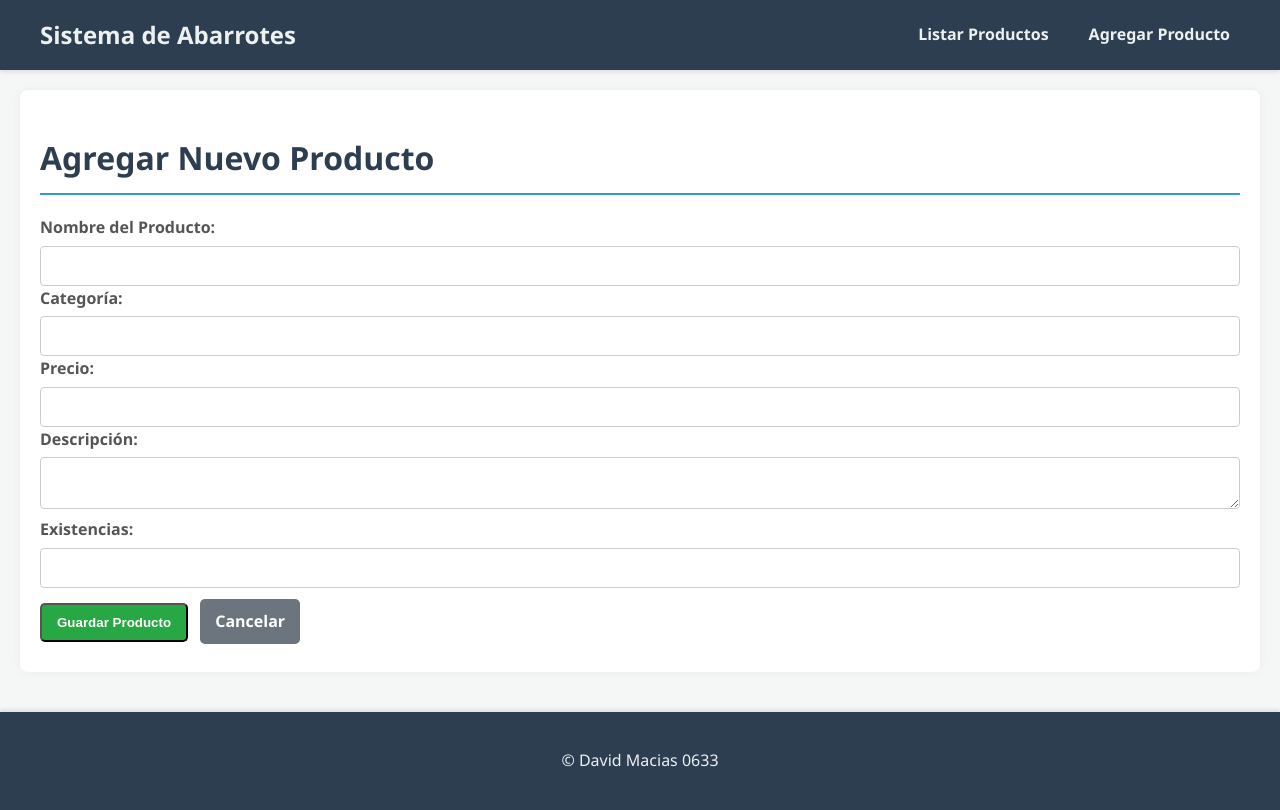
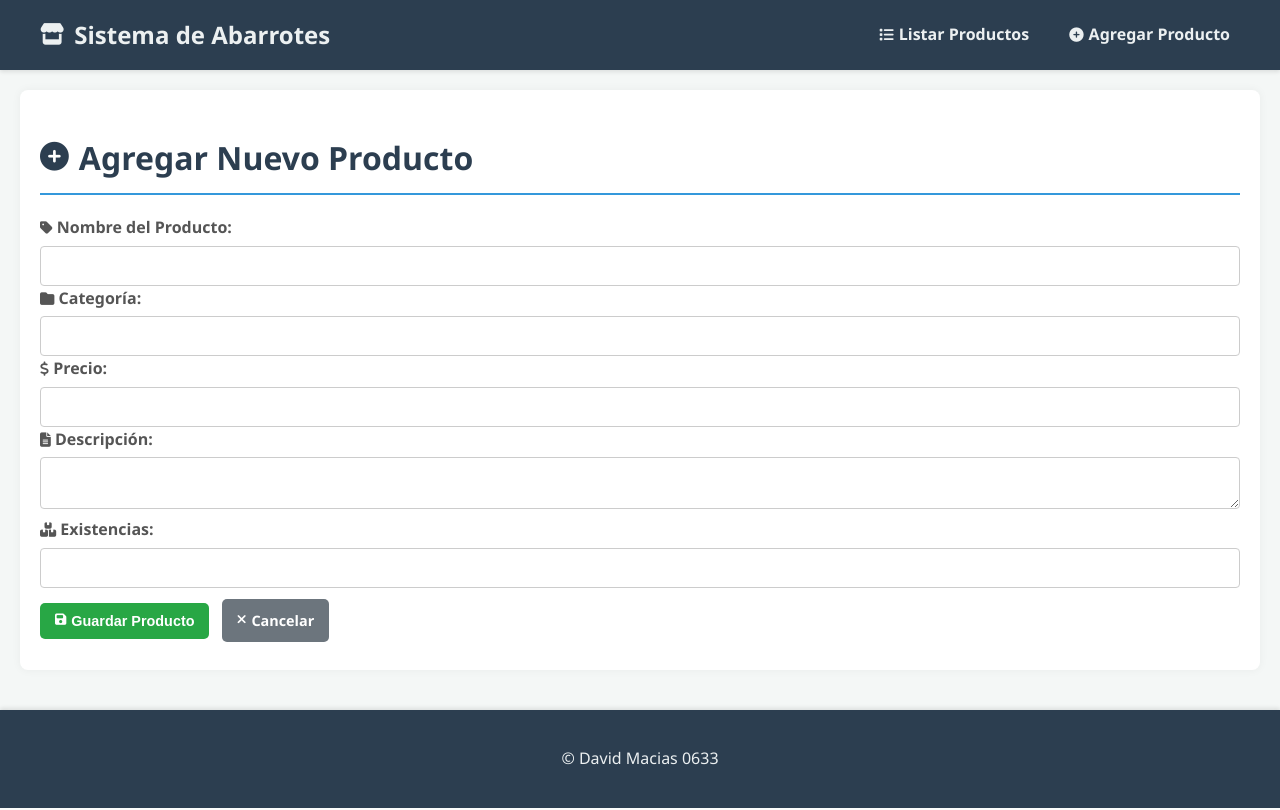
Before and after one commit to DavidMC28/U2-Act10-macias, a Django app: template app_productos/templates/productos/agregar_producto.html in a window 1280 px wide. Run offline with Django 3.2, Linux system fonts and the light colour scheme; the template is opened without the code that fills it, so the values that code supplies are empty.

Commit message:
Agregar iconos a todas las vistas del sistema

```diff
--- a/app_productos/static/css/style.css
+++ b/app_productos/static/css/style.css
@@ -28,6 +28,9 @@ header nav a {
     text-decoration: none;
     font-weight: bold;
     font-size: 1.5em;
+    display: flex;
+    align-items: center;
+    gap: 10px;
 }
 
 header nav ul {
@@ -48,6 +51,9 @@ header nav ul li a {
     padding: 5px 10px;
     border-radius: 4px;
     transition: background-color 0.3s ease;
+    display: flex;
+    align-items: center;
+    gap: 5px;
 }
 
 header nav ul li a:hover {
@@ -68,6 +74,9 @@ h1 {
     border-bottom: 2px solid #3498db; /* Azul brillante */
     padding-bottom: 10px;
     margin-bottom: 20px;
+    display: flex;
+    align-items: center;
+    gap: 10px;
 }
 
 table {
@@ -96,8 +105,11 @@ table tr:hover {
     background-color: #f1f1f1;
 }
 
+/* Estilos para botones con iconos */
 .btn {
-    display: inline-block;
+    display: inline-flex;
+    align-items: center;
+    gap: 5px;
     padding: 10px 15px;
     border-radius: 5px;
     text-decoration: none;
@@ -106,8 +118,10 @@ table tr:hover {
     text-align: center;
     cursor: pointer;
     transition: background-color 0.3s ease;
-    margin-right: 8px; /* Espacio entre botones */
-    margin-bottom: 8px; /* Espacio si los botones se apilan */
+    margin-right: 8px;
+    margin-bottom: 8px;
+    border: none;
+    font-size: 0.9em;
 }
 
 .btn-primary {
@@ -151,6 +165,18 @@ table tr:hover {
     background-color: #5a6268;
 }
 
+/* Estilos específicos para la columna de acciones */
+.actions {
+    display: flex;
+    gap: 5px;
+    flex-wrap: wrap;
+}
+
+.actions .btn {
+    margin: 0;
+    white-space: nowrap;
+}
+
 form p {
     margin-bottom: 15px;
 }
@@ -171,12 +197,12 @@ form textarea {
     padding: 10px;
     border: 1px solid #ccc;
     border-radius: 4px;
-    box-sizing: border-box; /* Incluye padding y borde en el width */
+    box-sizing: border-box;
     font-size: 1em;
 }
 
 form textarea {
-    resize: vertical; /* Permite redimensionar verticalmente */
+    resize: vertical;
 }
 
 form button[type="submit"] {
@@ -217,3 +243,8 @@ footer {
     color: #ecf0f1;
     box-shadow: 0 -2px 4px rgba(0, 0, 0, 0.1);
 }
+
+/* Estilos para iconos */
+.fas {
+    font-size: 0.9em;
+}
--- a/app_productos/templates/productos/agregar_producto.html
+++ b/app_productos/templates/productos/agregar_producto.html
@@ -3,26 +3,42 @@
 {% block title %}Agregar Producto{% endblock %}
 
 {% block content %}
-    <h1>Agregar Nuevo Producto</h1>
+    <h1><i class="fas fa-plus-circle"></i> Agregar Nuevo Producto</h1>
     <form method="post">
         {% csrf_token %}
 
-        <label for="id_nombre">Nombre del Producto:</label>
-        <input type="text" id="id_nombre" name="nombre" required>
+        <div class="form-group">
+            <label for="id_nombre"><i class="fas fa-tag"></i> Nombre del Producto:</label>
+            <input type="text" id="id_nombre" name="nombre" required>
+        </div>
 
-        <label for="id_categoria">Categoría:</label>
-        <input type="text" id="id_categoria" name="categoria" required>
+        <div class="form-group">
+            <label for="id_categoria"><i class="fas fa-folder"></i> Categoría:</label>
+            <input type="text" id="id_categoria" name="categoria" required>
+        </div>
 
-        <label for="id_precio">Precio:</label>
-        <input type="number" id="id_precio" name="precio" step="0.01" min="0" required>
+        <div class="form-group">
+            <label for="id_precio"><i class="fas fa-dollar-sign"></i> Precio:</label>
+            <input type="number" id="id_precio" name="precio" step="0.01" min="0" required>
+        </div>
 
-        <label for="id_descripcion">Descripción:</label>
-        <textarea id="id_descripcion" name="descripcion"></textarea>
+        <div class="form-group">
+            <label for="id_descripcion"><i class="fas fa-file-alt"></i> Descripción:</label>
+            <textarea id="id_descripcion" name="descripcion"></textarea>
+        </div>
 
-        <label for="id_existencias">Existencias:</label>
-        <input type="number" id="id_existencias" name="existencias" min="0" required>
+        <div class="form-group">
+            <label for="id_existencias"><i class="fas fa-boxes"></i> Existencias:</label>
+            <input type="number" id="id_existencias" name="existencias" min="0" required>
+        </div>
 
-        <button type="submit" class="btn btn-success">Guardar Producto</button>
-        <a href="{% url 'listar_productos' %}" class="btn btn-secondary">Cancelar</a>
+        <div class="form-actions">
+            <button type="submit" class="btn btn-success">
+                <i class="fas fa-save"></i> Guardar Producto
+            </button>
+            <a href="{% url 'listar_productos' %}" class="btn btn-secondary">
+                <i class="fas fa-times"></i> Cancelar
+            </a>
+        </div>
     </form>
 {% endblock %}
--- a/app_productos/templates/productos/base.html
+++ b/app_productos/templates/productos/base.html
@@ -6,14 +6,16 @@
     <title>{% block title %}Backend Abarrotes{% endblock %}</title>
     {% load static %}
     <link rel="stylesheet" href="{% static 'css/style.css' %}">
+    <!-- Agregar Font Awesome para los iconos -->
+    <link rel="stylesheet" href="https://cdnjs.cloudflare.com/ajax/libs/font-awesome/6.4.0/css/all.min.css">
 </head>
 <body>
     <header>
         <nav>
-            <a href="{% url 'listar_productos' %}">Sistema de Abarrotes</a>
+            <a href="{% url 'listar_productos' %}"><i class="fas fa-store"></i> Sistema de Abarrotes</a>
             <ul>
-                <li><a href="{% url 'listar_productos' %}">Listar Productos</a></li>
-                <li><a href="{% url 'agregar_producto' %}">Agregar Producto</a></li>
+                <li><a href="{% url 'listar_productos' %}"><i class="fas fa-list"></i> Listar Productos</a></li>
+                <li><a href="{% url 'agregar_producto' %}"><i class="fas fa-plus-circle"></i> Agregar Producto</a></li>
             </ul>
         </nav>
     </header>
```
Also changed, not shown: app_productos/templates/productos/borrar_producto.html (+10 -4 lines), app_productos/templates/productos/editar_producto.html (+30 -14 lines), app_productos/templates/productos/listar_productos.html (+11 -5 lines), app_productos/templates/productos/ver_producto.html (+14 -8 lines).
